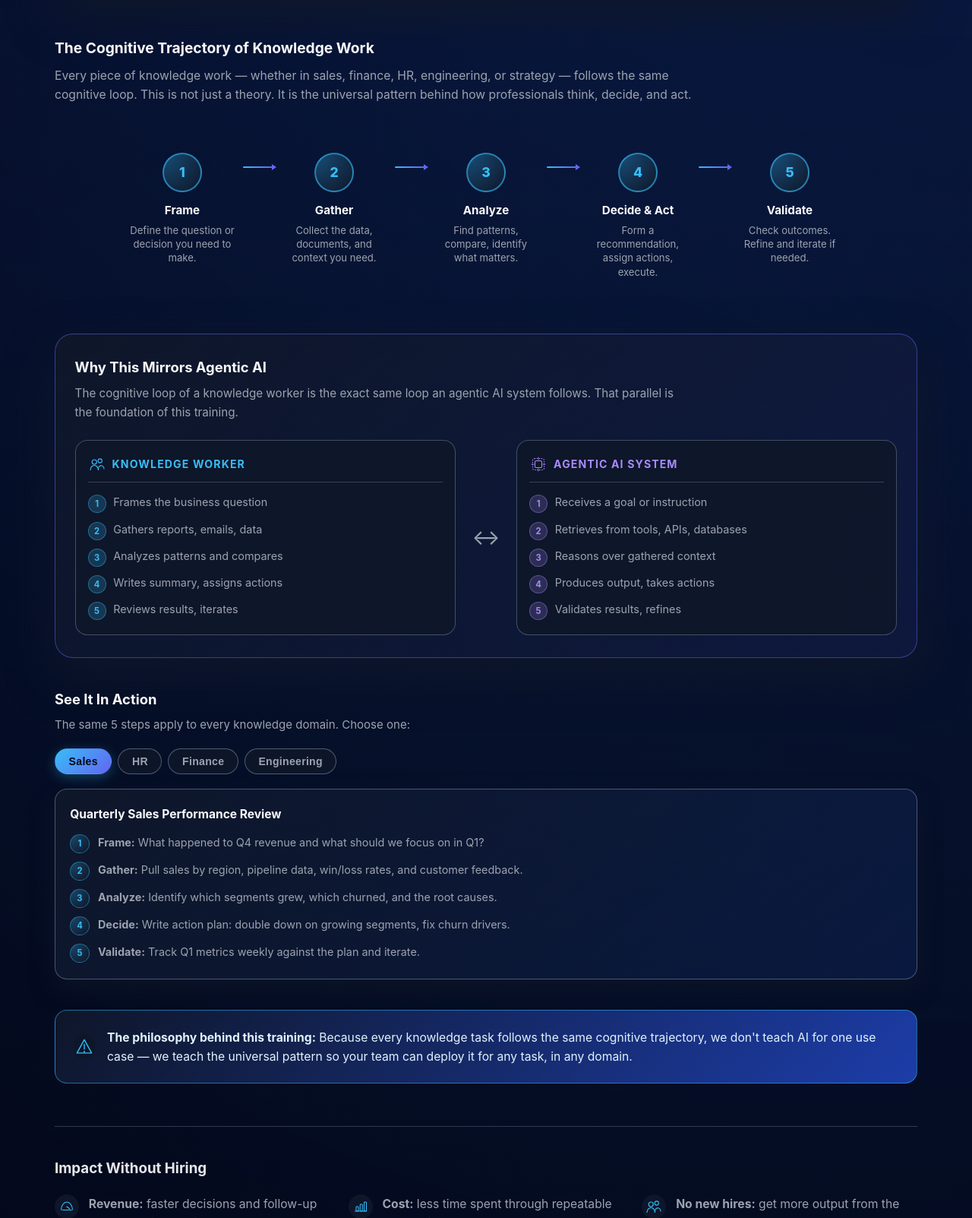
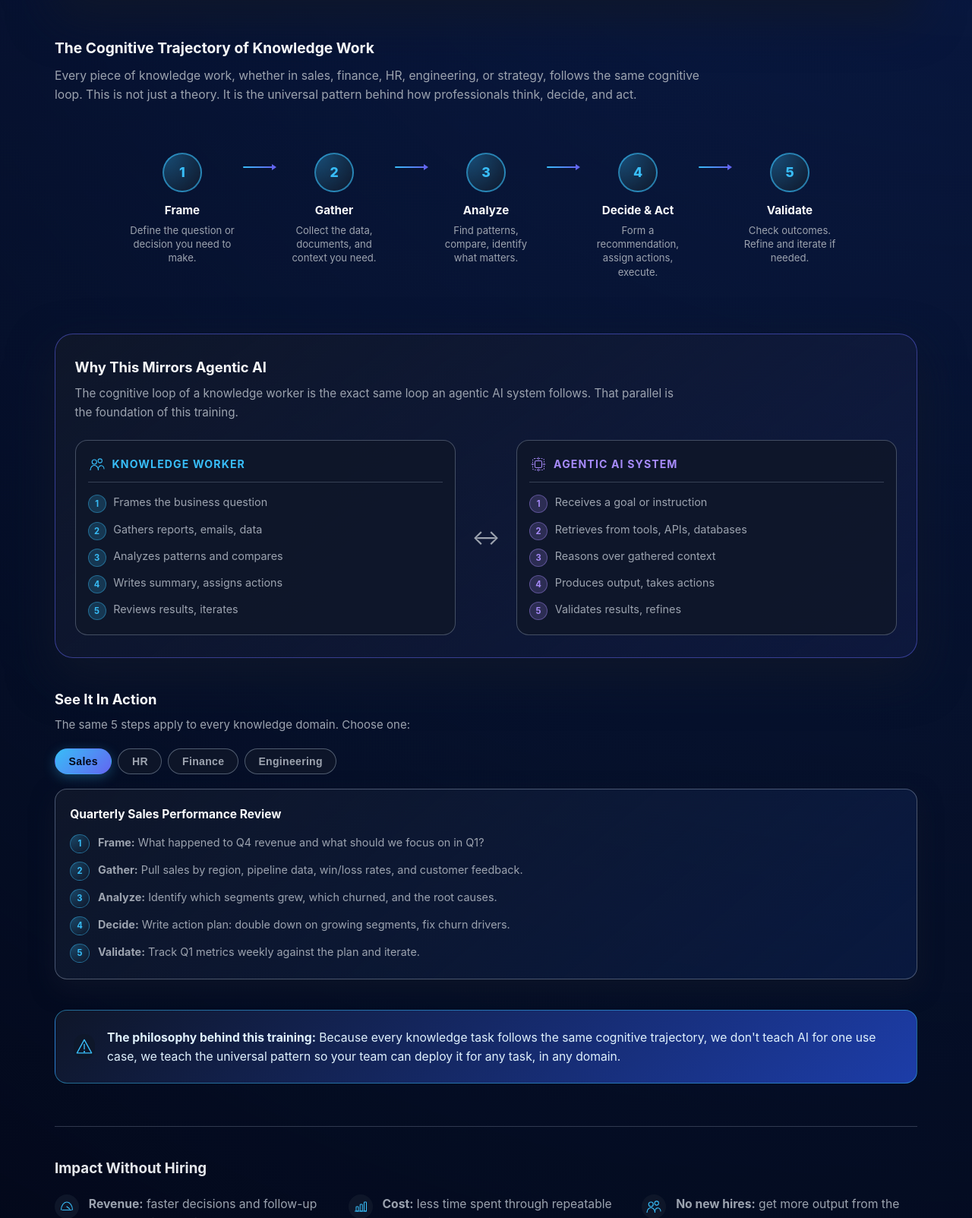
Before and after one commit to theaiguy1987/ai-consulting, a plain HTML site: page index.html in a window 1280 px wide. Shown: the part 2324-3927 px from the top of the page at 76% size. Drawn offline with Linux system fonts and the light colour scheme.

Commit message:
fix: replace em-dashes with commas

```diff
--- a/index.html
+++ b/index.html
@@ -369,7 +369,7 @@
                 <div class="program-timeline">
                     <h3 class="timeline-title">The Cognitive Trajectory of Knowledge Work</h3>
                     <p class="timeline-intro">
-                        Every piece of knowledge work &mdash; whether in sales, finance, HR, engineering, or strategy &mdash; follows the same cognitive loop.
+                        Every piece of knowledge work, whether in sales, finance, HR, engineering, or strategy, follows the same cognitive loop.
                         This is not just a theory. It is the universal pattern behind how professionals think, decide, and act.
                     </p>
 
@@ -480,7 +480,7 @@
                                 <use href="#icon-alert"></use>
                             </svg>
                         </div>
-                        <p><strong>The philosophy behind this training:</strong> Because every knowledge task follows the same cognitive trajectory, we don't teach AI for one use case &mdash; we teach the universal pattern so your team can deploy it for any task, in any domain.</p>
+                        <p><strong>The philosophy behind this training:</strong> Because every knowledge task follows the same cognitive trajectory, we don't teach AI for one use case, we teach the universal pattern so your team can deploy it for any task, in any domain.</p>
                     </div>
                 </div>
 
```
Also changed, not shown: index_gemini_pro.html (+1 -1 lines).
